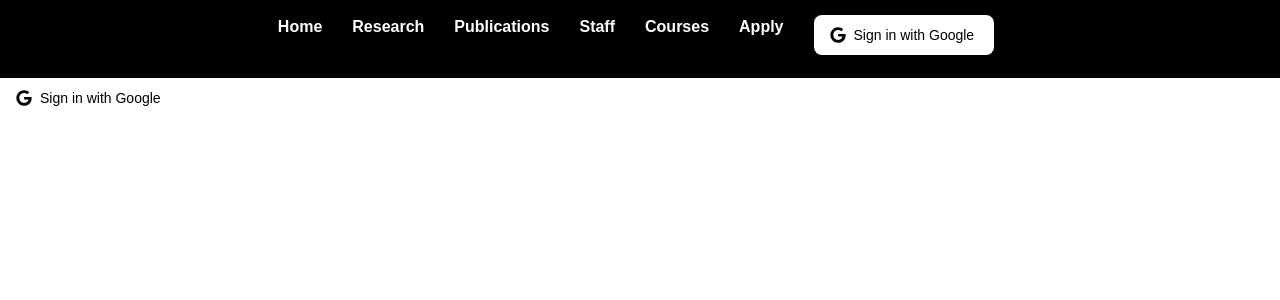
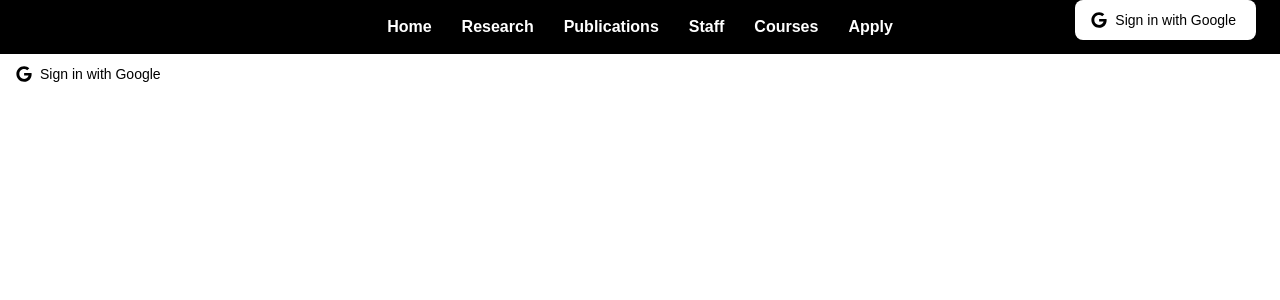
Before and after one commit to WACKE127/Dahl-Lab-No-Template, a Next.js app in the folder dahl-web/: page /p/apply in a window 1280 px wide. Shown: the top 300 px of the page. Built offline with nearby package versions, Linux system fonts and the light colour scheme; no server answers.

Commit message:
Minor Auth Button Changes

```diff
--- a/dahl-web/app/components/authbutton.tsx
+++ b/dahl-web/app/components/authbutton.tsx
@@ -6,7 +6,6 @@ const AuthButton = () => {
   const { data: session, status } = useSession();
 
   if (status === "loading") {
-    update();
     return <div
     className="text-black  bg-[#ffffff] hover:bg-[#e3e3e3] focus:ring-4 focus:outline-none focus:ring-[#9f9f9f]/50 font-medium rounded-lg text-sm px-5 py-2.5 text-center inline-flex items-center justify-between mr-2 mb-2">
       <svg className="mr-2 -ml-1 w-4 h-4" aria-hidden="true" focusable="false" data-prefix="fab" data-icon="google" role="img" xmlns="http://www.w3.org/2000/svg" viewBox="0 0 488 512">
--- a/dahl-web/app/components/header.tsx
+++ b/dahl-web/app/components/header.tsx
@@ -8,7 +8,7 @@ import { SessionProvider } from 'next-auth/react';
 
 const Webheader: React.FC = () => {
   return (
-    <header className="bg-black py-[15px] w-[100%] min-h-[54px] overflow-hidden">
+    <header className="bg-black py-[15px] w-[100%] min-h-[54px] max-h-[54px] overflow-hidden">
       <nav className="flex justify-center">
         <ul className="list-none flex gap-[30px] xs:gap-[10px]">
           <li><Link href="/" className="text-white no-underline font-bold hover:underline xs:text-xs">Home</Link></li>
@@ -17,14 +17,13 @@ const Webheader: React.FC = () => {
           <li><Link href="/p/staff" className="text-white no-underline font-bold hover:underline xs:text-xs">Staff</Link></li>
           <li><Link href="/p/courses" className="text-white no-underline font-bold hover:underline xs:text-xs">Courses</Link></li>
           <li><Link href="/p/apply" className="text-white no-underline font-bold hover:underline xs:text-xs">Apply</Link></li>
-          <li>
-            <SessionProvider>
-              <AuthButton></AuthButton>
-            </SessionProvider>
-          </li>
         </ul>
-
       </nav>
+      <div className="absolute right-0 top-0 flex items-center pr-4">
+          <SessionProvider>
+            <AuthButton></AuthButton>
+          </SessionProvider>
+        </div>
     </header>
   );
 };
```
